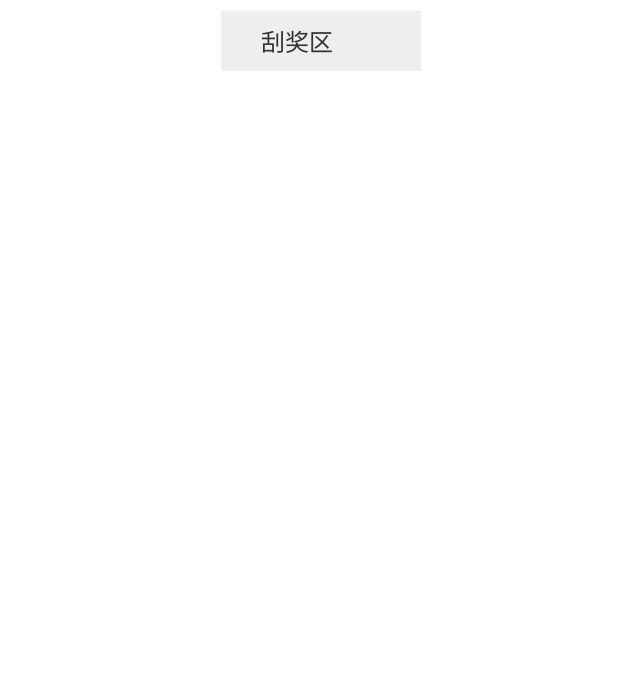
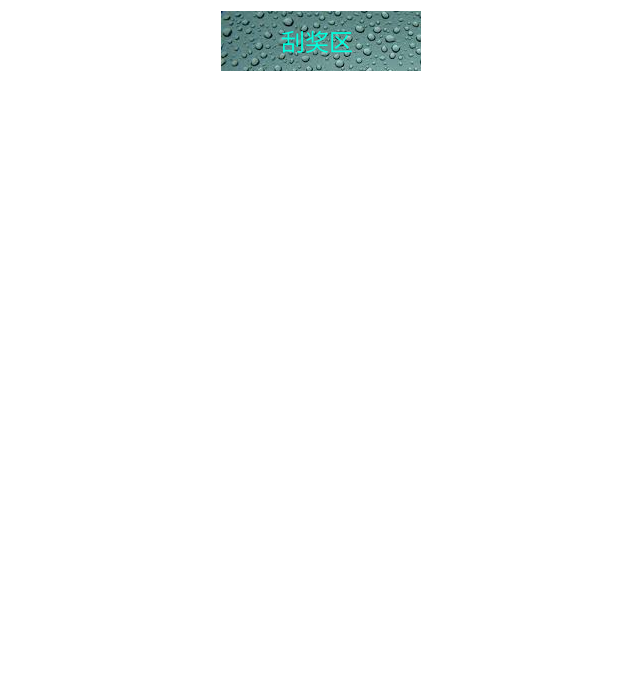
Before and after one commit to Alex1990/scraper, a website: page demo.html in a window 1280 px wide. Shown: the part 103-800 px from the top of the page, without its empty margins (319-959 px from the left). Drawn offline with Linux system fonts and the light colour scheme.

Commit message:
修正覆盖层为图片时不显示问题，并在demo.html中增加演示

```diff
--- a/demo.html
+++ b/demo.html
@@ -29,7 +29,7 @@
             margin-left: auto;
             margin-right: auto;
             width: 200px;
-            background-color: #f50;
+            background-color: #eee;
             position: relative;
         }
         #result {
@@ -104,8 +104,10 @@
 
     // 配置scraper
     scraper(canvas, {
-        coverText: ['刮奖区', 40, 40],
+        coverText: ['刮奖区', 60, 40],
+        coverColor: '#0fd',
         prizeArea: [70, 25, 20, 20],
+        shape: 'img/texture.jpg',
         onscrape: function() {
             var res = document.getElementById('result');
             res.innerHTML = '二等奖';
--- a/scraper.js
+++ b/scraper.js
@@ -1,5 +1,5 @@
 /**
- * scraper - v0.9
+ * scraper - v0.95
  * The online form of scratch card
 
  * http://Alex1990.github.io/scraper
@@ -82,15 +82,15 @@
             bindElement: canvas, // 事件代理对象
             coverText: ['', 0, 0], // 数组中三个值依次代表覆盖层显示文字、文字横坐标、文字纵坐标
             coverFont: '24px Arial, Microsoft Yahei, sans-serif', // 覆盖层文字格式
-            coverColor: '#333', // 覆盖层文字颜色
+            coverColor: '#f00', // 覆盖层文字颜色
             coverBgColor: '#eee', // 覆盖层颜色
             pointRadius: 10, // 刮覆盖层时，触点半径
             prizeArea: [0, 0, 100, 40], // 结果(中奖)区域，矩形，参数依次为x, y, width, height
             shape: null, // 覆盖层形状图片，默认无图片，为矩形
             shapeX: 0, // 覆盖层形状图片左上角到canvas左上角水平距离
             shapeY: 0, // 覆盖层形状图片左上角到canvas左上角垂直距离
-            shapeW: null, // 覆盖层形状图片宽度
-            shapeH: null, // 覆盖层形状图片高度
+            shapeW: undefined, // 覆盖层形状图片宽度
+            shapeH: undefined, // 覆盖层形状图片高度
             onscrape: function() {}, // 开始刮时触发此事件
             onresult: function() {} // 刮到结果(中奖)区域时触发事件
         };
@@ -102,27 +102,33 @@
         opts.width = canvas.width;
         opts.height = canvas.height;
 
+        var ctx = canvas.getContext('2d');
+
         // 填充画布的覆盖层
-        var ctx = canvas.getContext('2d');
         if (!opts.shape) {
-            ctx.beginPath();
             ctx.fillStyle = opts.coverBgColor;
             ctx.rect(0, 0, opts.width, opts.height);
             ctx.fill();
-            ctx.closePath();
         } else {
-            var tmpImg = new Image();
+
+            // Chrome以前版本中，new Image()存在bug
+            var tmpImg = document.createElement('img');
+            tmpImg.onload = function() {
+                ctx.drawImage(tmpImg, opts.shapeX, opts.shapeY);
+
+                // 绘制文字于画布上
+                ctx.fillStyle = opts.coverColor;
+                ctx.font = opts.coverFont;
+                ctx.fillText(opts.coverText[0], opts.coverText[1] || 0, opts.coverText[2] || 0);
+            };
             tmpImg.src = opts.shape;
-            ctx.drawImage(tmpImg, opts.shapeX, opts.shapeY, opts.shapeW, opts.shapeH);
         }
 
         // 绘制文字于覆盖层上
-        if (opts.coverFont) {
-            ctx.beginPath();
+        if (!opts.shape && opts.coverFont) {
             ctx.fillStyle = opts.coverColor;
             ctx.font = opts.coverFont;
             ctx.fillText(opts.coverText[0], opts.coverText[1] || 0, opts.coverText[2] || 0);
-            ctx.closePath();
         }
 
 
@@ -143,7 +149,6 @@
             removeEvent(opts.bindElement, moveEvt, scrapeCover);
         }
 
-
         // 标记是否被刮过，用来避免opts.onscrape一直触发
         var scraped = false;
 
@@ -157,7 +162,6 @@
             if (!scraped) {
                 opts.onscrape.call(opts);
             }
-
 
             var i,
                 len,
@@ -176,7 +180,6 @@
             for (i = 0; i < len; i++) {
                 scrapeX = points[i].clientX + scrollX() - pageX(canvas);
                 scrapeY = points[i].clientY + scrollY() - pageY(canvas);
-
 
                 // 清除手指或鼠标位置处的覆盖层
                 ctx1.save();
```
Also changed, not shown: index.html (+2 -2 lines), img/texture.jpg (added), scraper.min.js.
